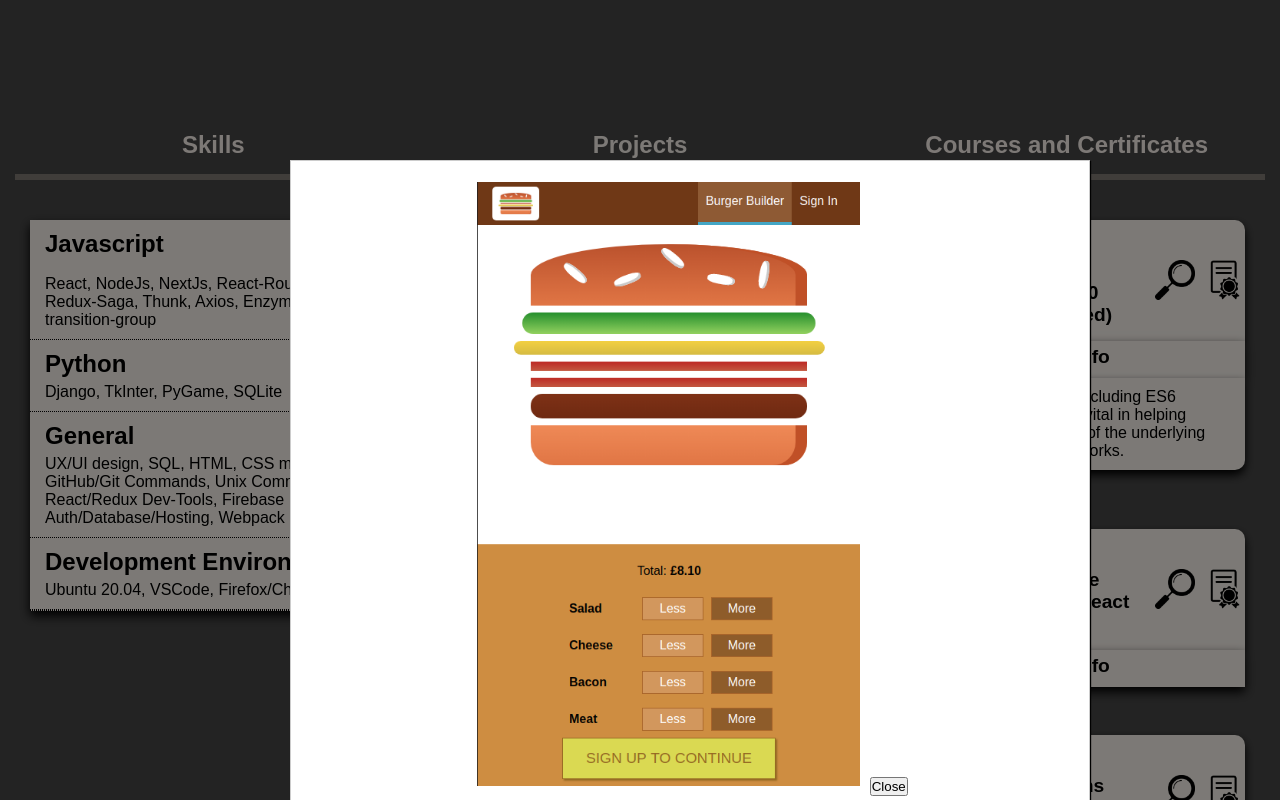
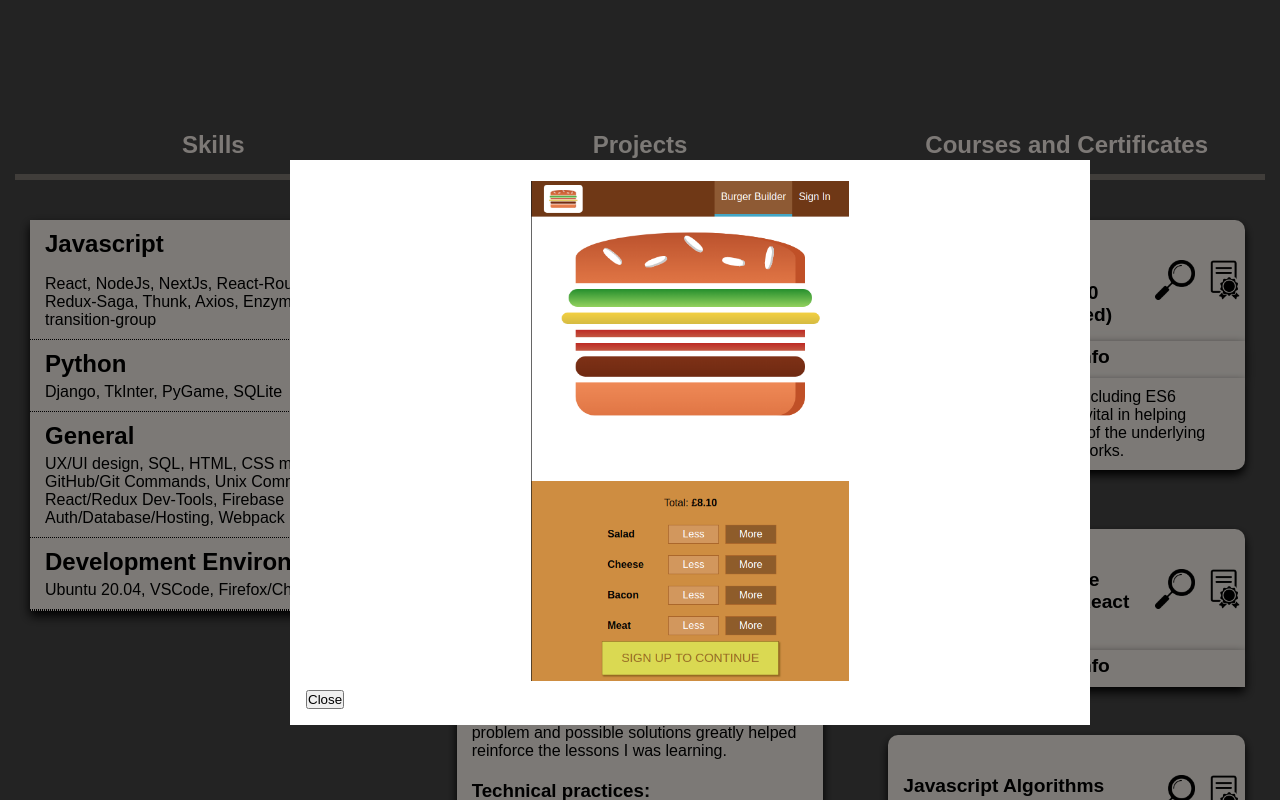
Before and after one commit to Kwarn/portfolio, a React (Create React App) app: page / in a window 1280 px wide. Both pictures are taken after a click on the element 781 px from the left and 1284 px from the top of the page. Shown: the part 884-1684 px from the top of the page. Built offline with nearby package versions, Linux system fonts and the light colour scheme; grey boxes are pictures that could not be loaded.

Commit message:
modal now correctly displays images regardless of dimensions. "close" renamed "hide" for all modal related state/functions/properties

```diff
--- a/src/components/Backdrop/Backdrop.js
+++ b/src/components/Backdrop/Backdrop.js
@@ -3,7 +3,7 @@ import classes from './Backdrop.module.css'
 
 const backdrop = props =>
   props.show ? (
-    <div onClick={props.close} className={classes.Backdrop}></div>
+    <div onClick={props.hide} className={classes.Backdrop}></div>
   ) : null
 
 export default backdrop
--- a/src/components/Modal/Modal.js
+++ b/src/components/Modal/Modal.js
@@ -3,11 +3,11 @@ import classes from './Modal.module.css'
 import Backdrop from '../Backdrop/Backdrop'
 
 const modal = props => {
-  const { show, close } = props
+  const { show, hide } = props
 
   return (
     <>
-      <Backdrop show={show} close={close} />
+      <Backdrop show={show} hide={hide} />
       <div
         className={classes.Modal}
         style={{
@@ -15,9 +15,8 @@ const modal = props => {
           opacity: show ? '1' : '0',
         }}
       >
-        <div className={classes.Content}>
-          {props.children} <button onClick={close}>Close</button>
-        </div>
+        <div className={classes.Content}>{props.children}</div>
+        <button onClick={hide}>Close</button>
       </div>
     </>
   )
--- a/src/components/Modal/Modal.module.css
+++ b/src/components/Modal/Modal.module.css
@@ -1,34 +1,31 @@
 .Modal {
+  z-index: 500;
   position: fixed;
-  z-index: 500;
+  left: 10%;
+  top: 20%;
   background-color: white;
   width: 80%;
-  border: 1px solid #ccc;
-  box-shadow: 1px 1px 1px black;
+  max-width: 800px;
+  max-height: 800px;
   padding: 16px;
-  left: 10%;
-  top: 20%;
   box-sizing: border-box;
   transition: all 0.3s ease-out;
 }
 
 .Content {
   text-align: center;
+  width: auto;
   height: 100%;
+}
+
+.Content img {
+  max-height: 500px;
+  max-width: 100%;
   width: auto;
 }
 
-.Content img {
-  /* width: auto;
-  height: auto;
-  max-height: 600px;
-  max-width: auto; */
-}
-
-
 @media (min-width: 1000px) {
   .Modal {
-      width: 800px;
-      left: calc(50% - 350px);
+    left: calc(50% - 350px);
   }
 }
--- a/src/containers/Home/Home.js
+++ b/src/containers/Home/Home.js
@@ -26,7 +26,7 @@ const Home = props => {
     setModalControl({ modalContent: modalContent, isOpen: true })
   }
 
-  const closeModalHandler = () => {
+  const hideModalHandler = () => {
     setModalControl({ ...modalControl.modalContent, isOpen: false })
   }
 
@@ -46,7 +46,7 @@ const Home = props => {
   }
 
   const modal = (
-    <Modal show={modalControl.isOpen} close={() => closeModalHandler()}>
+    <Modal show={modalControl.isOpen} hide={() => hideModalHandler()}>
       {modalControl.modalContent}
     </Modal>
   )
--- a/src/containers/Projects/Project/Project.module.css
+++ b/src/containers/Projects/Project/Project.module.css
@@ -49,6 +49,7 @@
 .MainContentWrapper img {
   height: 100px;
   width: auto;
+  padding: 0px 10px 0px 5px
 }
 
 .MainContentWrapper h2 {
```
